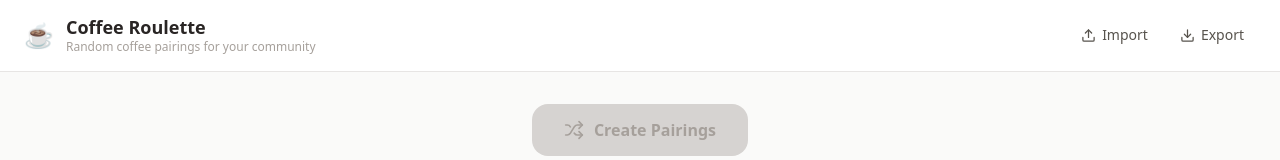
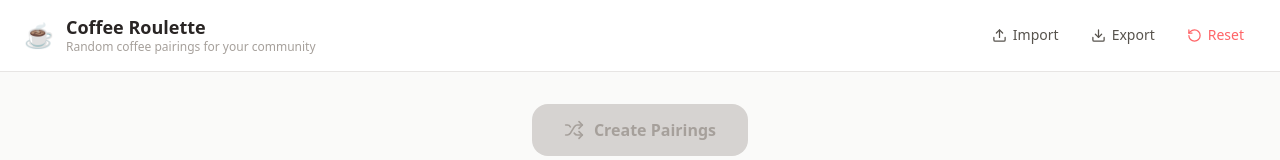
Before and after one commit to TurboToucan/coffee-roulette, a React (Vite) app: page / in a window 1280 px wide. Shown: the top 160 px of the page. Built offline with nearby package versions, Linux system fonts and the light colour scheme.

Commit message:
Add session reset button to header

```diff
--- a/src/App.tsx
+++ b/src/App.tsx
@@ -118,12 +118,19 @@ export default function App() {
     showToast('Session imported successfully!');
   }, []);
 
+  const handleReset = useCallback(() => {
+    setState(EMPTY_STATE);
+    setPendingPairs([]);
+    setSpinDone(false);
+    showToast('Session reset');
+  }, []);
+
   const activeCount = state.participants.filter((p) => p.active).length;
   const canGenerate = activeCount >= 2 && !isSpinning;
 
   return (
     <div className="min-h-screen bg-stone-50">
-      <Header state={state} onImport={handleImport} />
+      <Header state={state} onImport={handleImport} onReset={handleReset} />
 
       <main className="max-w-4xl mx-auto px-4 py-8 space-y-6">
 
--- a/src/components/Header.tsx
+++ b/src/components/Header.tsx
@@ -1,4 +1,4 @@
-import { Download, Upload } from 'lucide-react';
+import { Download, Upload, RotateCcw } from 'lucide-react';
 import type { AppState } from '../types';
 import { exportToJson, importFromJson } from '../storage';
 import { useRef } from 'react';
@@ -6,9 +6,10 @@ import { useRef } from 'react';
 interface Props {
   state: AppState;
   onImport: (state: AppState) => void;
+  onReset: () => void;
 }
 
-export default function Header({ state, onImport }: Props) {
+export default function Header({ state, onImport, onReset }: Props) {
   const fileInputRef = useRef<HTMLInputElement>(null);
 
   const handleImport = async (e: React.ChangeEvent<HTMLInputElement>) => {
@@ -58,6 +59,16 @@ export default function Header({ state, onImport }: Props) {
           <Download size={15} />
           Export
         </button>
+        <button
+          onClick={() => {
+            if (confirm('Reset all session data? This cannot be undone.')) onReset();
+          }}
+          className="flex items-center gap-1.5 px-3 py-1.5 text-sm text-red-400 hover:text-red-600 hover:bg-red-50 rounded-lg transition-colors cursor-pointer"
+          title="Reset session"
+        >
+          <RotateCcw size={15} />
+          Reset
+        </button>
       </div>
     </header>
   );
```
